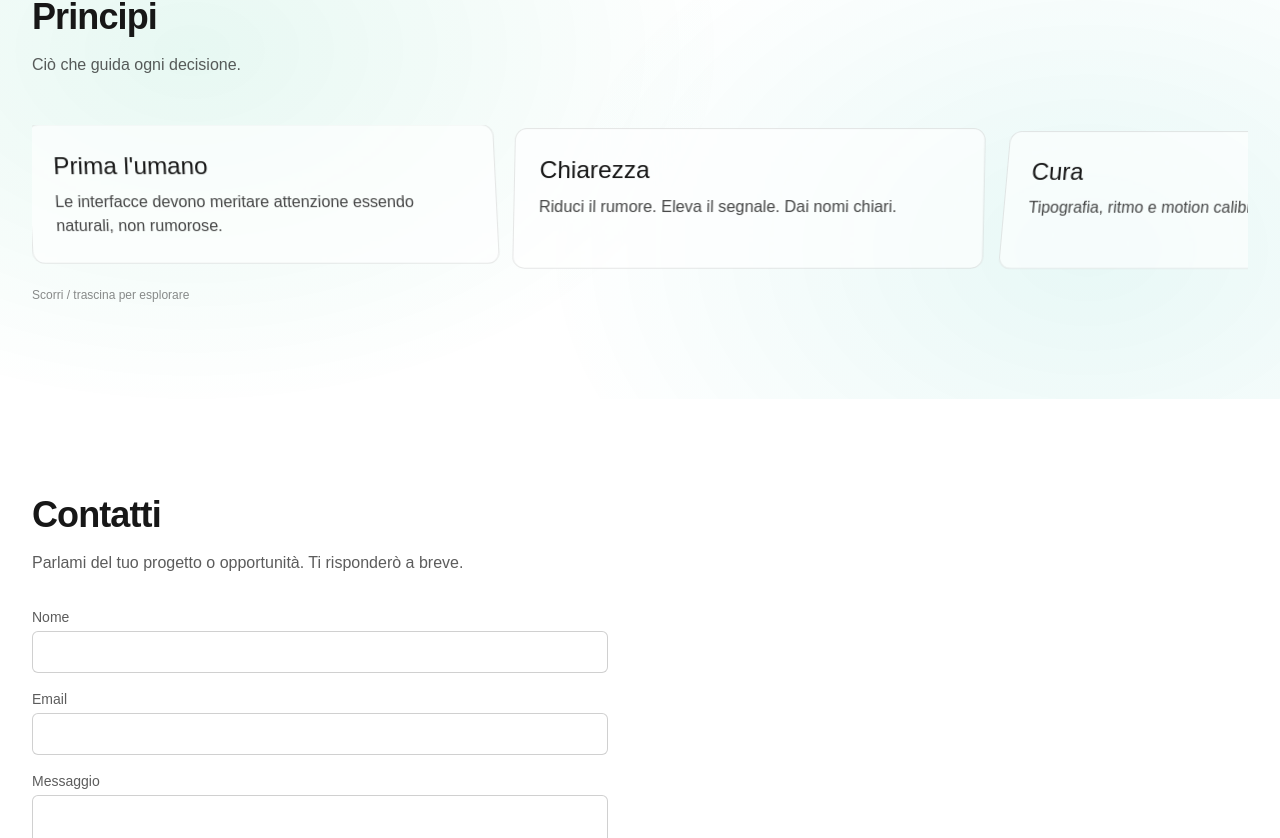
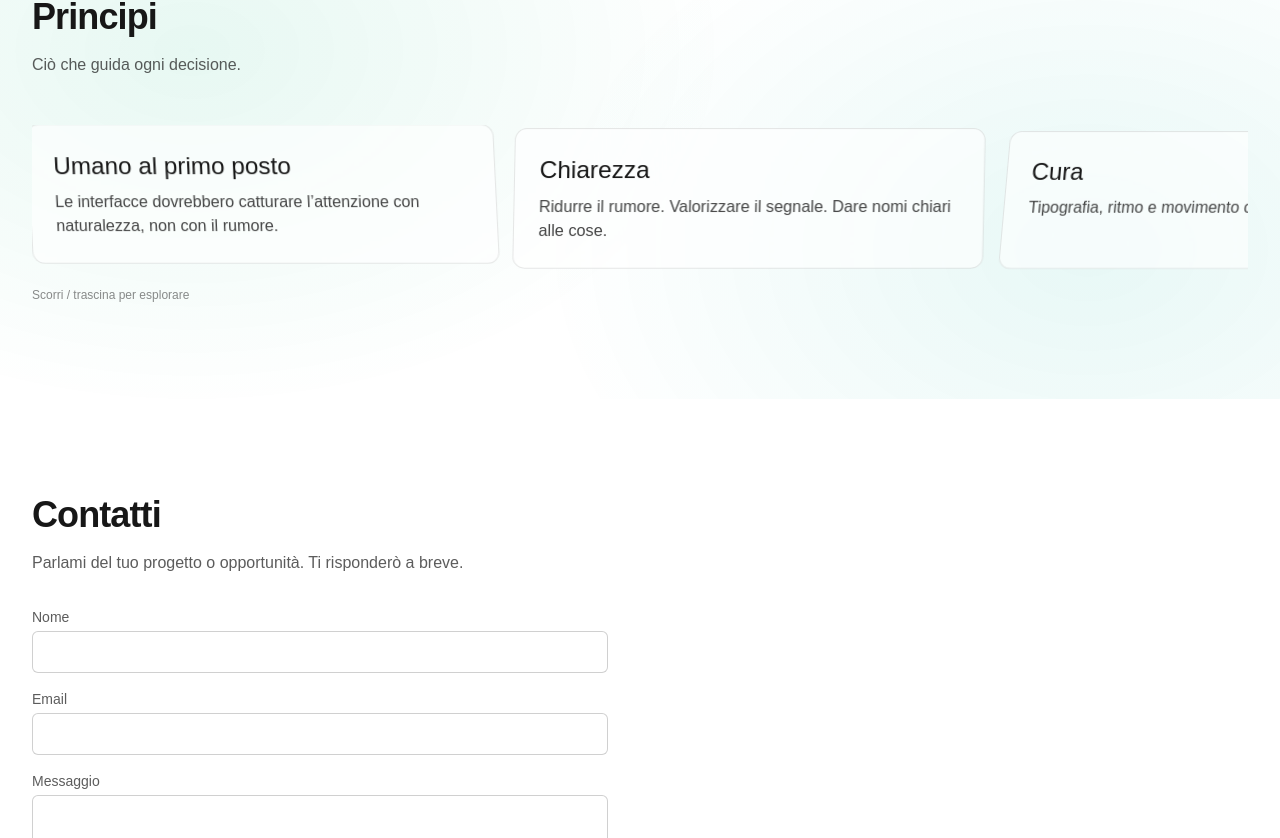
Before and after one commit to thosk92/thomas-site-v2, a Next.js app: page /it in a window 1280 px wide. Shown: the part 1599-2437 px from the top of the page. Built offline with nearby package versions, Linux system fonts and the light colour scheme.

Commit message:
feat(it): update Principles copy per provided translations

```diff
--- a/src/components/PrinciplesCarouselIt.tsx
+++ b/src/components/PrinciplesCarouselIt.tsx
@@ -121,11 +121,10 @@ export default function PrinciplesCarouselIt() {
         >
           <ul ref={listRef} className="flex gap-6 pb-2">
             {[
-              {title: "Prima l'umano", body: "Le interfacce devono meritare attenzione essendo naturali, non rumorose."},
-              {title: "Chiarezza", body: "Riduci il rumore. Eleva il segnale. Dai nomi chiari."},
-              {title: "Cura", body: "Tipografia, ritmo e motion calibrati con attenzione."},
-              {title: "Performance", body: "La velocità è rispetto. Leggerezza per impostazione predefinita."},
-              {title: "Scopo", body: "Ogni elemento deve giustificare la propria presenza — altrimenti non c'è."},
+              {title: "Umano al primo posto", body: "Le interfacce dovrebbero catturare l’attenzione con naturalezza, non con il rumore."},
+              {title: "Chiarezza", body: "Ridurre il rumore. Valorizzare il segnale. Dare nomi chiari alle cose."},
+              {title: "Cura", body: "Tipografia, ritmo e movimento calibrati con attenzione."},
+              {title: "Scopo", body: "Ogni elemento deve giustificare la propria presenza — altrimenti va rimosso."},
             ].map((p, i) => (
               <li key={i} className="snap-center shrink-0 basis-[85%] sm:basis-[60%] md:basis-[45%] lg:basis-[38%] border border-foreground/10 rounded-xl p-6 transition-transform duration-300 ease-out bg-white/60 backdrop-blur-[1px]">
                 <h3 className="text-xl sm:text-2xl font-medium">{p.title}</h3>
```
